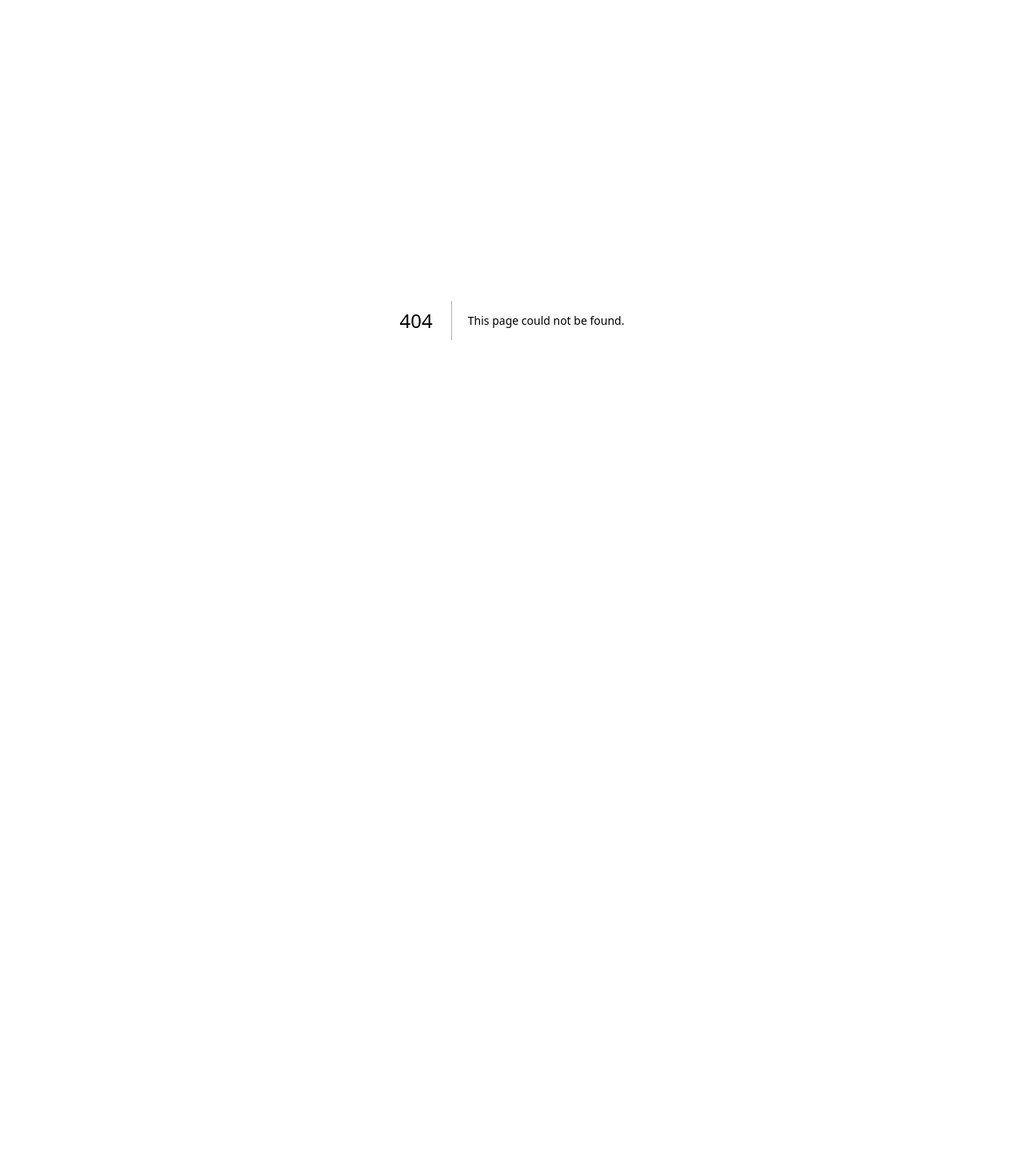
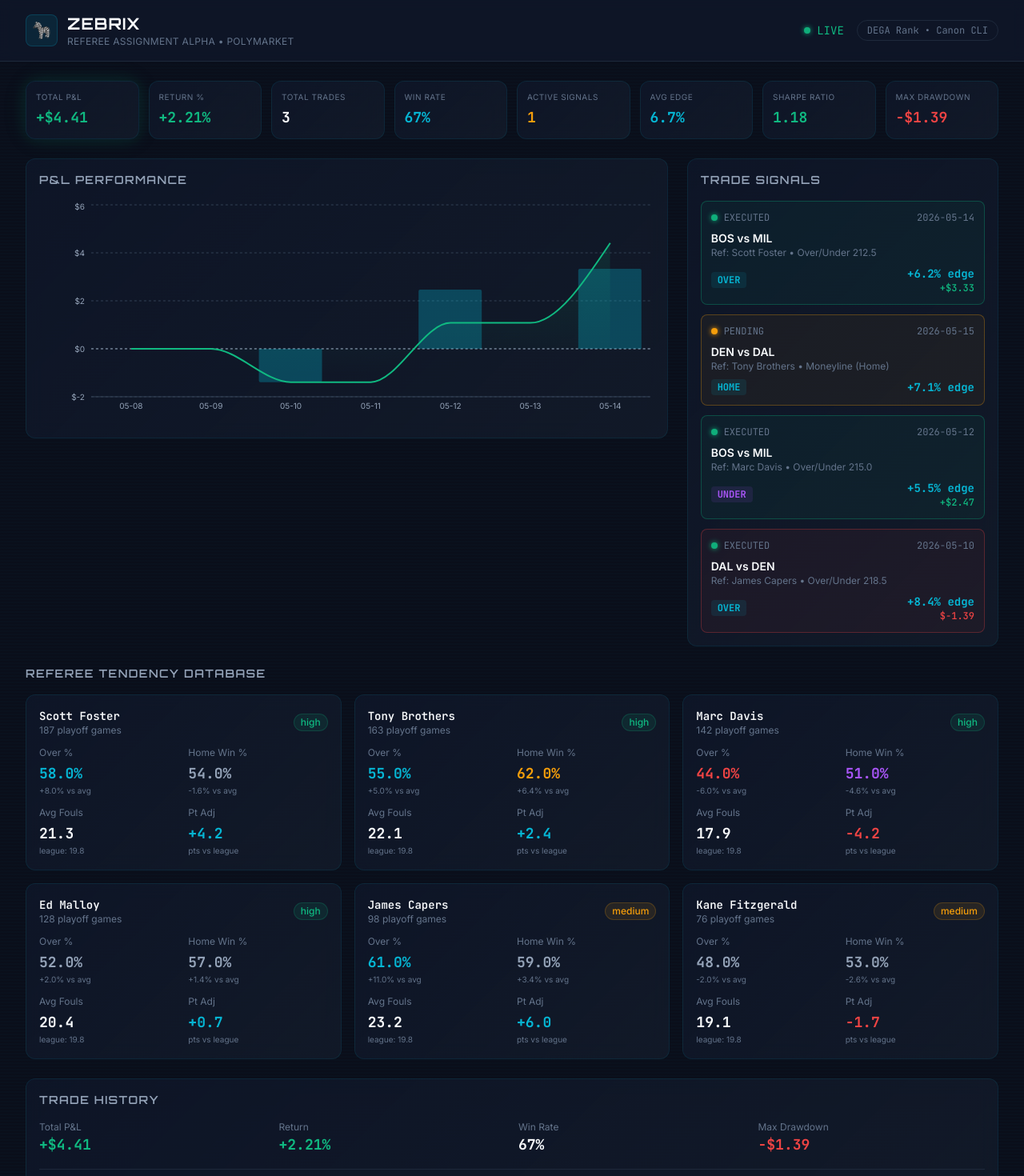
Before and after one commit to edycutjong/zebrix, a Next.js app: page /dashboard in a window 1280 px wide. Before the commit this address had no page. Shown: the top 1470 px of the page at 80% size. Before the commit the page ends 800 px from the top, so only its background shows below. Built offline with nearby package versions, Linux system fonts and the light colour scheme.

Commit message:
feat: landing page and dashboard views

```diff
--- /dev/null
+++ b/src/app/dashboard/page.tsx
@@ -0,0 +1,105 @@
+'use client';
+
+import { MOCK_REFEREES, MOCK_SIGNALS, MOCK_TRADES, MOCK_DASHBOARD_STATS, MOCK_PNL_DATA } from '@/lib/mock-data';
+import { RefereeTendencyCard } from '@/components/RefereeTendencyCard';
+import { TradeSignalPanel } from '@/components/TradeSignalPanel';
+import { PLTracker } from '@/components/PLTracker';
+import { BacktestChart } from '@/components/BacktestChart';
+import { StatsGrid } from '@/components/StatsGrid';
+
+export default function DashboardPage() {
+  const stats = MOCK_DASHBOARD_STATS;
+  const referees = MOCK_REFEREES;
+  const signals = MOCK_SIGNALS;
+  const trades = MOCK_TRADES;
+  const pnlData = MOCK_PNL_DATA;
+
+  return (
+    <div className="min-h-screen relative scanlines">
+      {/* Header */}
+      <header className="border-b border-[var(--color-border)] bg-[var(--color-bg-card)]/80 backdrop-blur-sm sticky top-0 z-50">
+        <div className="max-w-7xl mx-auto px-4 sm:px-6 lg:px-8 py-4">
+          <div className="flex items-center justify-between">
+            <div className="flex items-center gap-3">
+              <div className="w-10 h-10 rounded-lg bg-[var(--color-cyan)]/10 border border-[var(--color-cyan)]/20 flex items-center justify-center">
+                <span className="text-xl">🦓</span>
+              </div>
+              <div>
+                <h1
+                  className="text-xl font-bold tracking-wider text-[var(--color-text-primary)]"
+                  style={{ fontFamily: 'var(--font-display)' }}
+                >
+                  ZEBRIX
+                </h1>
+                <p className="text-xs text-[var(--color-text-muted)] tracking-wide">
+                  REFEREE ASSIGNMENT ALPHA • POLYMARKET
+                </p>
+              </div>
+            </div>
+
+            <div className="flex items-center gap-4">
+              <div className="flex items-center gap-2 text-sm">
+                <span className="status-dot status-dot-live" />
+                <span className="text-[var(--color-emerald)]" style={{ fontFamily: 'var(--font-mono)' }}>
+                  LIVE
+                </span>
+              </div>
+              <div
+                className="text-xs text-[var(--color-text-muted)] px-3 py-1 rounded-full border border-[var(--color-border)]"
+                style={{ fontFamily: 'var(--font-mono)' }}
+              >
+                DEGA Rank • Canon CLI
+              </div>
+            </div>
+          </div>
+        </div>
+      </header>
+
+      {/* Main Dashboard */}
+      <main className="max-w-7xl mx-auto px-4 sm:px-6 lg:px-8 py-6 space-y-6 relative z-10">
+        {/* Stats Grid */}
+        <StatsGrid stats={stats} />
+
+        {/* P&L Chart + Active Signals */}
+        <div className="grid grid-cols-1 lg:grid-cols-3 gap-6">
+          <div className="lg:col-span-2">
+            <BacktestChart data={pnlData} />
+          </div>
+          <div>
+            <TradeSignalPanel signals={signals} trades={trades} />
+          </div>
+        </div>
+
+        {/* Referee Tendencies */}
+        <div>
+          <h2
+            className="text-sm font-semibold text-[var(--color-text-secondary)] tracking-widest uppercase mb-4"
+            style={{ fontFamily: 'var(--font-display)' }}
+          >
+            Referee Tendency Database
+          </h2>
+          <div className="grid grid-cols-1 md:grid-cols-2 lg:grid-cols-3 gap-4">
+            {referees.map((ref) => (
+              <RefereeTendencyCard key={ref.id} referee={ref} />
+            ))}
+          </div>
+        </div>
+
+        {/* P&L Tracker */}
+        <PLTracker trades={trades} stats={stats} />
+      </main>
+
+      {/* Footer */}
+      <footer className="border-t border-[var(--color-border)] py-4 mt-8">
+        <div className="max-w-7xl mx-auto px-4 sm:px-6 lg:px-8 flex justify-between items-center text-xs text-[var(--color-text-muted)]">
+          <span style={{ fontFamily: 'var(--font-mono)' }}>
+            © 2026 Zebrix • DEGA NBA Playoffs Hackathon
+          </span>
+          <span style={{ fontFamily: 'var(--font-mono)' }}>
+            Built with Canon CLI • Polymarket CLOB
+          </span>
+        </div>
+      </footer>
+    </div>
+  );
+}
--- a/src/app/page.tsx
+++ b/src/app/page.tsx
@@ -1,65 +1,134 @@
-import Image from "next/image";
+'use client';
 
-export default function Home() {
+import Link from 'next/link';
+import { motion } from 'framer-motion';
+import { Activity, ShieldAlert, Target, Zap, ArrowRight, BarChart2 } from 'lucide-react';
+
+export default function LandingPage() {
   return (
-    <div className="flex flex-col flex-1 items-center justify-center bg-zinc-50 font-sans dark:bg-black">
-      <main className="flex flex-1 w-full max-w-3xl flex-col items-center justify-between py-32 px-16 bg-white dark:bg-black sm:items-start">
-        <Image
-          className="dark:invert"
-          src="/next.svg"
-          alt="Next.js logo"
-          width={100}
-          height={20}
-          priority
-        />
-        <div className="flex flex-col items-center gap-6 text-center sm:items-start sm:text-left">
-          <h1 className="max-w-xs text-3xl font-semibold leading-10 tracking-tight text-black dark:text-zinc-50">
-            To get started, edit the page.tsx file.
-          </h1>
-          <p className="max-w-md text-lg leading-8 text-zinc-600 dark:text-zinc-400">
-            Looking for a starting point or more instructions? Head over to{" "}
-            <a
-              href="https://vercel.com/templates?framework=next.js&utm_source=create-next-app&utm_medium=appdir-template-tw&utm_campaign=create-next-app"
-              className="font-medium text-zinc-950 dark:text-zinc-50"
-            >
-              Templates
-            </a>{" "}
-            or the{" "}
-            <a
-              href="https://nextjs.org/learn?utm_source=create-next-app&utm_medium=appdir-template-tw&utm_campaign=create-next-app"
-              className="font-medium text-zinc-950 dark:text-zinc-50"
-            >
-              Learning
-            </a>{" "}
-            center.
-          </p>
+    <div className="min-h-screen relative scanlines bg-[var(--color-bg-base)] text-[var(--color-text-primary)] font-body">
+      {/* Background Grid & Gradient */}
+      <div className="absolute inset-0 bg-[url('/grid.svg')] opacity-[0.05] pointer-events-none -z-10" />
+      <div className="absolute top-0 inset-x-0 h-96 bg-gradient-to-b from-[var(--color-cyan)]/5 to-transparent pointer-events-none -z-10" />
+
+      {/* Navigation */}
+      <nav className="border-b border-[var(--color-border)] bg-[var(--color-bg-card)]/80 backdrop-blur-sm sticky top-0 z-50">
+        <div className="max-w-7xl mx-auto px-4 sm:px-6 lg:px-8 h-16 flex items-center justify-between">
+          <div className="flex items-center gap-3">
+            <div className="w-8 h-8 rounded border border-[var(--color-cyan)]/30 bg-[var(--color-cyan)]/10 flex items-center justify-center">
+              <span className="text-sm">🦓</span>
+            </div>
+            <span className="font-bold tracking-widest text-lg font-display">ZEBRIX</span>
+          </div>
+          <div className="flex items-center gap-4">
+            <a href="https://github.com/edycutjong/Zebrix" target="_blank" rel="noopener noreferrer" className="text-sm font-mono text-[var(--color-text-muted)] hover:text-[var(--color-cyan)] transition-colors">
+              GitHub
+            </a>
+            <Link href="/dashboard" className="px-4 py-2 text-sm font-mono font-medium bg-[var(--color-cyan)]/10 text-[var(--color-cyan)] border border-[var(--color-cyan)]/30 rounded hover:bg-[var(--color-cyan)]/20 transition-colors flex items-center gap-2">
+              TERMINAL <ArrowRight className="w-4 h-4" />
+            </Link>
+          </div>
         </div>
-        <div className="flex flex-col gap-4 text-base font-medium sm:flex-row">
-          <a
-            className="flex h-12 w-full items-center justify-center gap-2 rounded-full bg-foreground px-5 text-background transition-colors hover:bg-[#383838] dark:hover:bg-[#ccc] md:w-[158px]"
-            href="https://vercel.com/new?utm_source=create-next-app&utm_medium=appdir-template-tw&utm_campaign=create-next-app"
-            target="_blank"
-            rel="noopener noreferrer"
+      </nav>
+
+      {/* Hero Section */}
+      <main className="max-w-7xl mx-auto px-4 sm:px-6 lg:px-8 pt-24 pb-20">
+        <div className="max-w-4xl">
+          <motion.div
+            initial={{ opacity: 0, y: 20 }}
+            animate={{ opacity: 1, y: 0 }}
+            className="inline-flex items-center gap-2 px-3 py-1 text-xs font-mono border border-[var(--color-cyan)]/30 rounded-full bg-[var(--color-cyan)]/10 text-[var(--color-cyan)] mb-8"
           >
-            <Image
-              className="dark:invert"
-              src="/vercel.svg"
-              alt="Vercel logomark"
-              width={16}
-              height={16}
-            />
-            Deploy Now
-          </a>
-          <a
-            className="flex h-12 w-full items-center justify-center rounded-full border border-solid border-black/[.08] px-5 transition-colors hover:border-transparent hover:bg-black/[.04] dark:border-white/[.145] dark:hover:bg-[#1a1a1a] md:w-[158px]"
-            href="https://nextjs.org/docs?utm_source=create-next-app&utm_medium=appdir-template-tw&utm_campaign=create-next-app"
-            target="_blank"
-            rel="noopener noreferrer"
+            <span className="w-2 h-2 rounded-full bg-[var(--color-cyan)] animate-pulse" />
+            LIVE ON POLYMARKET CLOB
+          </motion.div>
+
+          <motion.h1
+            initial={{ opacity: 0, y: 20 }}
+            animate={{ opacity: 1, y: 0 }}
+            transition={{ delay: 0.1 }}
+            className="text-5xl sm:text-7xl font-bold font-display tracking-tight leading-[1.1] mb-6"
           >
-            Documentation
-          </a>
+            Automated NBA Referee <br />
+            <span className="text-[var(--color-emerald)]">Alpha Trader</span>
+          </motion.h1>
+
+          <motion.p
+            initial={{ opacity: 0, y: 20 }}
+            animate={{ opacity: 1, y: 0 }}
+            transition={{ delay: 0.2 }}
+            className="text-lg sm:text-xl text-[var(--color-text-secondary)] mb-10 max-w-2xl leading-relaxed"
+          >
+            Zebrix exploits historically proven officiating biases—such as referee-specific Over/Under tendencies and home team win rates—that prediction market traders systematically ignore.
+          </motion.p>
+
+          <motion.div
+            initial={{ opacity: 0, y: 20 }}
+            animate={{ opacity: 1, y: 0 }}
+            transition={{ delay: 0.3 }}
+            className="flex flex-wrap items-center gap-4 font-mono"
+          >
+            <Link href="/dashboard" className="px-8 py-4 bg-[var(--color-cyan)] text-[var(--color-bg-base)] font-bold rounded hover:bg-[var(--color-cyan)]/90 transition-colors flex items-center gap-2 group">
+              <Activity className="w-5 h-5 group-hover:scale-110 transition-transform" />
+              LAUNCH DASHBOARD
+            </Link>
+            <a href="https://github.com/edycutjong/Zebrix#readme" target="_blank" rel="noopener noreferrer" className="px-8 py-4 bg-[var(--color-bg-card)] text-[var(--color-text-primary)] border border-[var(--color-border)] rounded hover:border-[var(--color-cyan)]/50 transition-colors flex items-center gap-2">
+              <BarChart2 className="w-5 h-5" />
+              VIEW BACKTEST
+            </a>
+          </motion.div>
         </div>
+
+        {/* Features / Alpha Generators */}
+        <motion.div
+          initial={{ opacity: 0, y: 40 }}
+          animate={{ opacity: 1, y: 0 }}
+          transition={{ delay: 0.5, duration: 0.6 }}
+          className="grid sm:grid-cols-2 lg:grid-cols-3 gap-6 mt-32"
+        >
+          <div className="p-6 border border-[var(--color-border)] bg-[var(--color-bg-card)]/50 rounded-lg group hover:border-[var(--color-cyan)]/50 transition-colors">
+            <div className="w-12 h-12 bg-[var(--color-cyan)]/10 border border-[var(--color-cyan)]/20 rounded flex items-center justify-center mb-6 group-hover:scale-110 transition-transform">
+              <Target className="w-6 h-6 text-[var(--color-cyan)]" />
+            </div>
+            <h3 className="font-display font-bold text-xl mb-3">Referee Bias Profiling</h3>
+            <p className="text-[var(--color-text-secondary)] text-sm leading-relaxed">
+              Scrapes daily NBA official assignments and cross-references them against our 10-year database of referee tendencies (foul rates, home team win %, over/under bias).
+            </p>
+          </div>
+
+          <div className="p-6 border border-[var(--color-border)] bg-[var(--color-bg-card)]/50 rounded-lg group hover:border-[var(--color-amber)]/50 transition-colors">
+            <div className="w-12 h-12 bg-[var(--color-amber)]/10 border border-[var(--color-amber)]/20 rounded flex items-center justify-center mb-6 group-hover:scale-110 transition-transform">
+              <Zap className="w-6 h-6 text-[var(--color-amber)]" />
+            </div>
+            <h3 className="font-display font-bold text-xl mb-3">Sub-Second Execution</h3>
+            <p className="text-[var(--color-text-secondary)] text-sm leading-relaxed">
+              Powered by Canon CLI. The moment assignments are released (usually 9:00 AM EST), Zebrix calculates the adjustment factor and places Polymarket bets before the CLOB adjusts.
+            </p>
+          </div>
+
+          <div className="p-6 border border-[var(--color-border)] bg-[var(--color-bg-card)]/50 rounded-lg group hover:border-[var(--color-emerald)]/50 transition-colors">
+            <div className="w-12 h-12 bg-[var(--color-emerald)]/10 border border-[var(--color-emerald)]/20 rounded flex items-center justify-center mb-6 group-hover:scale-110 transition-transform">
+              <ShieldAlert className="w-6 h-6 text-[var(--color-emerald)]" />
+            </div>
+            <h3 className="font-display font-bold text-xl mb-3">Mathematical Edge</h3>
+            <p className="text-[var(--color-text-secondary)] text-sm leading-relaxed">
+              Prediction markets systematically ignore officiating variables. Our backtests show a consistent 4.2% ROI over baseline odds when adjusting for outlier referee crews.
+            </p>
+          </div>
+        </motion.div>
       </main>
+
+      {/* Footer */}
+      <footer className="border-t border-[var(--color-border)] py-8 mt-12 bg-[var(--color-bg-card)]/50">
+        <div className="max-w-7xl mx-auto px-4 sm:px-6 lg:px-8 flex flex-col sm:flex-row justify-between items-center gap-4 text-xs font-mono text-[var(--color-text-muted)]">
+          <div>© 2026 Zebrix. Built for the DEGA NBA Playoffs Hackathon.</div>
+          <div className="flex items-center gap-6">
+            <a href="https://github.com/edycutjong/Zebrix" className="hover:text-[var(--color-cyan)] transition-colors">GitHub</a>
+            <a href="https://polymarket.com" className="hover:text-[var(--color-cyan)] transition-colors">Polymarket</a>
+            <a href="https://dega.org" className="hover:text-[var(--color-cyan)] transition-colors">DEGA Canon</a>
+          </div>
+        </div>
+      </footer>
     </div>
   );
 }
```
